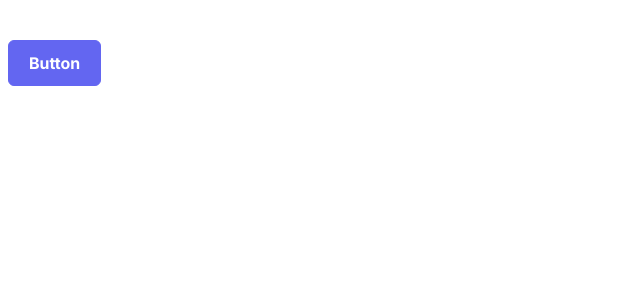
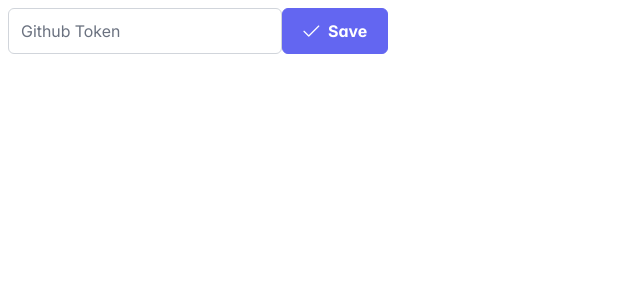
Before and after one commit to minhaz1217/github-action-notifier, a Next.js app: page / in a window 1280 px wide. Shown: the top 300 px of the page, without its empty margins (0-640 px from the left). Built offline with nearby package versions, Linux system fonts and the light colour scheme.

Commit message:
Github key input working

```diff
--- a/src/app/page.tsx
+++ b/src/app/page.tsx
@@ -1,18 +1,5 @@
-"use client";
-import { Button } from "primereact/button";
-import Image from "next/image";
 import GithubApiKeyInput from "../component/GithubApiKeyInput";
 
 export default function Home() {
-  return (
-    <Button
-      className="form-button cyan-400"
-      label="Button"
-      style={{ marginTop: "2rem" }}
-    />
-    // <h1>
-    //   Github Action Notifier
-    //   {/* <GithubApiKeyInput /> */}
-    // </h1>
-  );
+  return <GithubApiKeyInput />;
 }
--- a/src/component/GithubApiKeyInput.tsx
+++ b/src/component/GithubApiKeyInput.tsx
@@ -1,5 +1,30 @@
+"use client";
+import { InputText } from "primereact/inputtext";
+import { Button } from "primereact/button";
+import { useState } from "react";
+
 const GithubApiKeyInput = () => {
-  return <h1>Inside github api key</h1>;
+  const [apiKey, setApiKey] = useState<string>("");
+
+  const onSaveClicked = (e: any) => {
+    console.debug("Key", apiKey);
+  };
+  return (
+    <>
+      <InputText
+        placeholder="Github Token"
+        value={apiKey}
+        onChange={(e) => setApiKey(e.target.value)}
+      />
+      <Button
+        className="ml-2"
+        label="Save"
+        type="button"
+        icon="pi pi-check"
+        onClick={onSaveClicked}
+      />
+    </>
+  );
 };
 
 export default GithubApiKeyInput;
```
